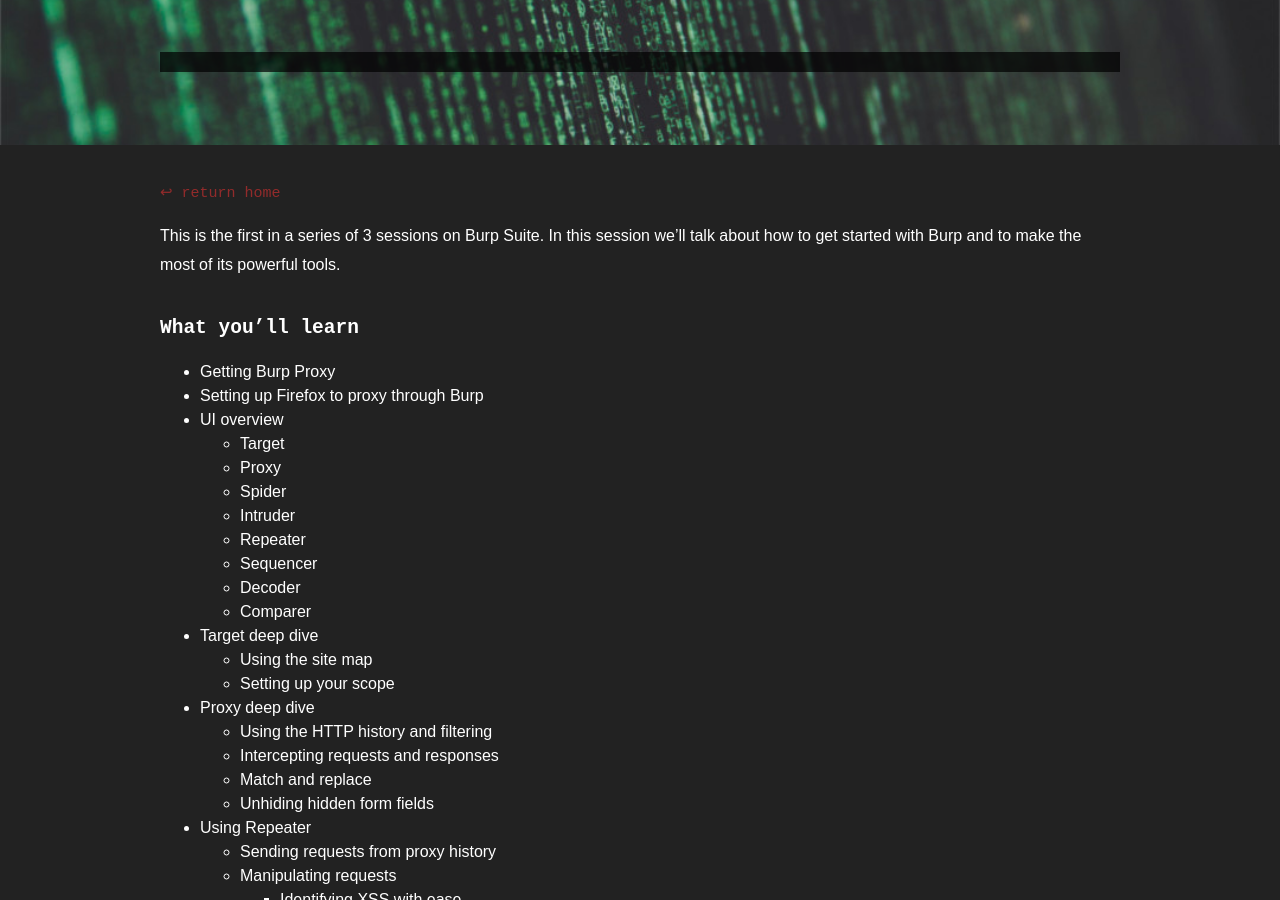
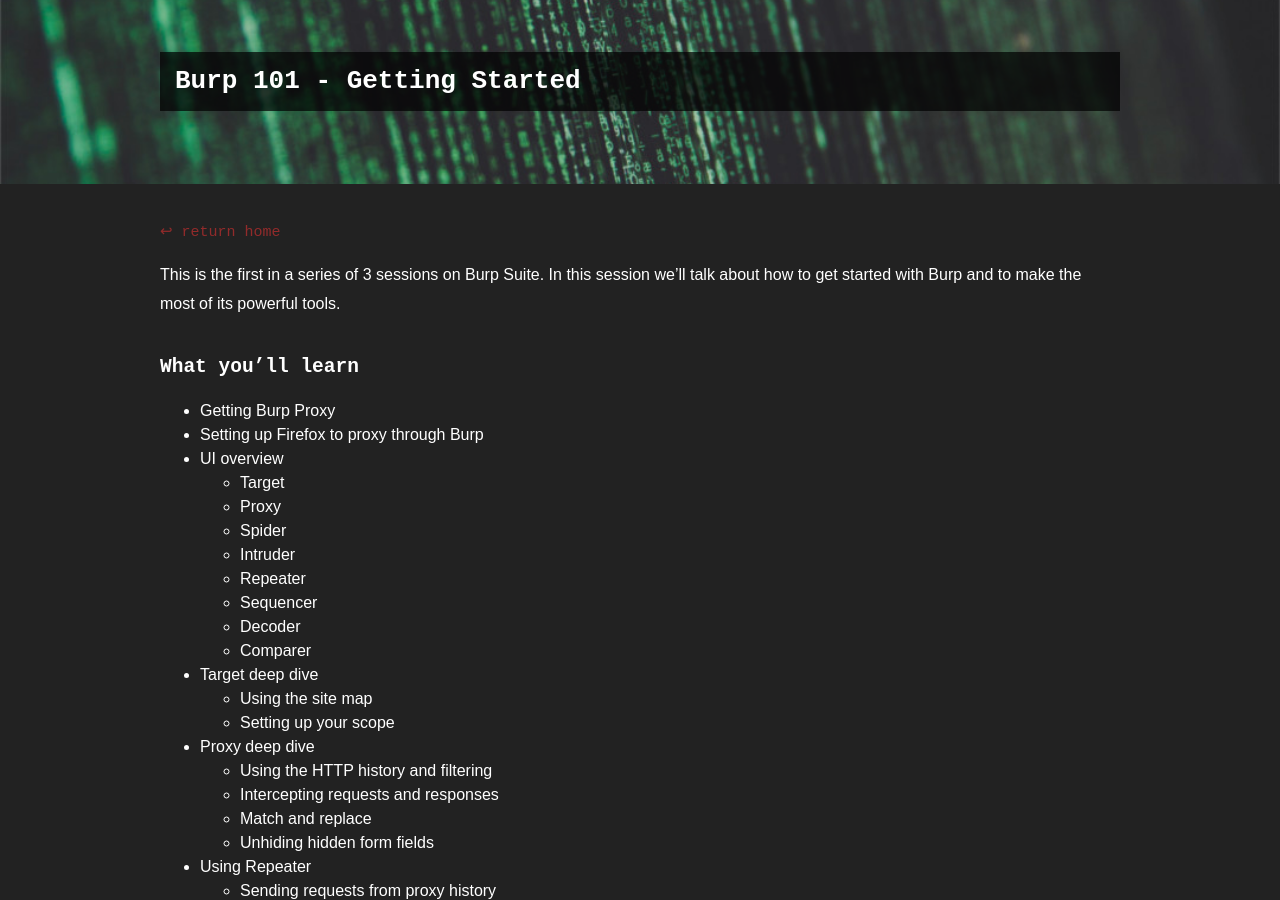
Before and after one commit to Hacker0x01/hacker101, a Jekyll site: the page built from sessions/burp101.md, in a window 1280 px wide and 900 px high. Built offline with Jekyll 4.4.1, drawn with Linux system fonts in a browser that asks for light colours; our own code applies the rules of GitHub Pages for plain Markdown files.

Commit message:
Fix page title

```diff
--- a/sessions/burp101.md
+++ b/sessions/burp101.md
@@ -1,6 +1,6 @@
 ---
 layout: default
-title: Burp 101: Getting Started
+title: Burp 101 - Getting Started
 ---
 
 This is the first in a series of 3 sessions on Burp Suite.  In this session we'll talk about how to get started with Burp and to make the most of its powerful tools.
```
